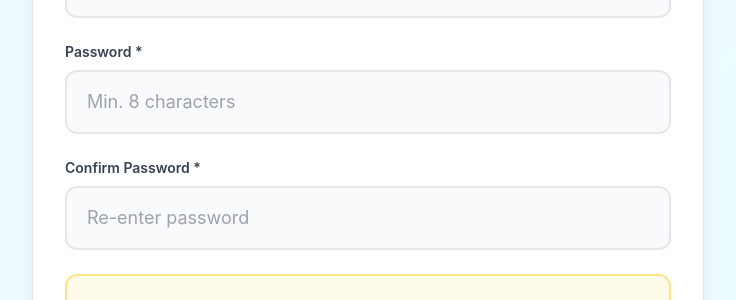
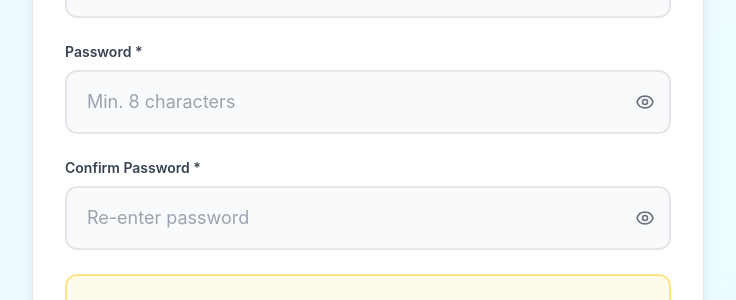
Before and after one commit to cadaeB02/Gaga-MVP-Leads, a Next.js app: page /contractor/join in a window 1280 px wide. Shown: the part 743-1043 px from the top of the page, without its empty margins (272-1008 px from the left). Built offline with nearby package versions, Linux system fonts and the light colour scheme; no server answers.

Commit message:
Add password visibility toggles to all login and signup forms

```diff
--- a/app/contractor/join/page.tsx
+++ b/app/contractor/join/page.tsx
@@ -21,6 +21,8 @@
     const [error, setError] = useState('');
     const [success, setSuccess] = useState(false);
     const [fieldErrors, setFieldErrors] = useState<Record<string, string>>({});
+    const [showPassword, setShowPassword] = useState(false);
+    const [showConfirmPassword, setShowConfirmPassword] = useState(false);
 
     const handleChange = (e: React.ChangeEvent<HTMLInputElement>) => {
         const { name, value, type, checked } = e.target;
@@ -311,16 +313,35 @@
                             <label className="block text-sm font-semibold text-gray-700 mb-2">
                                 Password *
                             </label>
+                            <div className="relative">
                                 <input
-                                type="password"
+                                    type={showPassword ? "text" : "password"}
                                     name="password"
                                     value={formData.password}
                                     onChange={handleChange}
                                     placeholder="Min. 8 characters"
-                                className={`w-full px-5 py-4 text-lg bg-gray-50 border-2 rounded-xl text-gray-900 placeholder-gray-400 focus:outline-none focus:bg-white transition-all ${fieldErrors.password ? 'border-red-500 focus:border-red-600' : 'border-gray-200 focus:border-cyan-600'
+                                    className={`w-full px-5 py-4 pr-12 text-lg bg-gray-50 border-2 rounded-xl text-gray-900 placeholder-gray-400 focus:outline-none focus:bg-white transition-all ${fieldErrors.password ? 'border-red-500 focus:border-red-600' : 'border-gray-200 focus:border-cyan-600'
                                         }`}
                                     disabled={isSubmitting}
                                 />
+                                <button
+                                    type="button"
+                                    onClick={() => setShowPassword(!showPassword)}
+                                    className="absolute right-4 top-1/2 -translate-y-1/2 text-gray-500 hover:text-gray-700 transition-colors"
+                                    tabIndex={-1}
+                                >
+                                    {showPassword ? (
+                                        <svg className="w-5 h-5" fill="none" stroke="currentColor" viewBox="0 0 24 24">
+                                            <path strokeLinecap="round" strokeLinejoin="round" strokeWidth={2} d="M13.875 18.825A10.05 10.05 0 0112 19c-4.478 0-8.268-2.943-9.543-7a9.97 9.97 0 011.563-3.029m5.858.908a3 3 0 114.243 4.243M9.878 9.878l4.242 4.242M9.88 9.88l-3.29-3.29m7.532 7.532l3.29 3.29M3 3l3.59 3.59m0 0A9.953 9.953 0 0112 5c4.478 0 8.268 2.943 9.543 7a10.025 10.025 0 01-4.132 5.411m0 0L21 21" />
+                                        </svg>
+                                    ) : (
+                                        <svg className="w-5 h-5" fill="none" stroke="currentColor" viewBox="0 0 24 24">
+                                            <path strokeLinecap="round" strokeLinejoin="round" strokeWidth={2} d="M15 12a3 3 0 11-6 0 3 3 0 016 0z" />
+                                            <path strokeLinecap="round" strokeLinejoin="round" strokeWidth={2} d="M2.458 12C3.732 7.943 7.523 5 12 5c4.478 0 8.268 2.943 9.542 7-1.274 4.057-5.064 7-9.542 7-4.477 0-8.268-2.943-9.542-7z" />
+                                        </svg>
+                                    )}
+                                </button>
+                            </div>
                             {fieldErrors.password && (
                                 <p className="text-red-600 text-sm mt-1">{fieldErrors.password}</p>
                             )}
@@ -331,16 +352,35 @@
                             <label className="block text-sm font-semibold text-gray-700 mb-2">
                                 Confirm Password *
                             </label>
+                            <div className="relative">
                                 <input
-                                type="password"
+                                    type={showConfirmPassword ? "text" : "password"}
                                     name="confirmPassword"
                                     value={formData.confirmPassword}
                                     onChange={handleChange}
                                     placeholder="Re-enter password"
-                                className={`w-full px-5 py-4 text-lg bg-gray-50 border-2 rounded-xl text-gray-900 placeholder-gray-400 focus:outline-none focus:bg-white transition-all ${fieldErrors.confirmPassword ? 'border-red-500 focus:border-red-600' : 'border-gray-200 focus:border-cyan-600'
+                                    className={`w-full px-5 py-4 pr-12 text-lg bg-gray-50 border-2 rounded-xl text-gray-900 placeholder-gray-400 focus:outline-none focus:bg-white transition-all ${fieldErrors.confirmPassword ? 'border-red-500 focus:border-red-600' : 'border-gray-200 focus:border-cyan-600'
                                         }`}
                                     disabled={isSubmitting}
                                 />
+                                <button
+                                    type="button"
+                                    onClick={() => setShowConfirmPassword(!showConfirmPassword)}
+                                    className="absolute right-4 top-1/2 -translate-y-1/2 text-gray-500 hover:text-gray-700 transition-colors"
+                                    tabIndex={-1}
+                                >
+                                    {showConfirmPassword ? (
+                                        <svg className="w-5 h-5" fill="none" stroke="currentColor" viewBox="0 0 24 24">
+                                            <path strokeLinecap="round" strokeLinejoin="round" strokeWidth={2} d="M13.875 18.825A10.05 10.05 0 0112 19c-4.478 0-8.268-2.943-9.543-7a9.97 9.97 0 011.563-3.029m5.858.908a3 3 0 114.243 4.243M9.878 9.878l4.242 4.242M9.88 9.88l-3.29-3.29m7.532 7.532l3.29 3.29M3 3l3.59 3.59m0 0A9.953 9.953 0 0112 5c4.478 0 8.268 2.943 9.543 7a10.025 10.025 0 01-4.132 5.411m0 0L21 21" />
+                                        </svg>
+                                    ) : (
+                                        <svg className="w-5 h-5" fill="none" stroke="currentColor" viewBox="0 0 24 24">
+                                            <path strokeLinecap="round" strokeLinejoin="round" strokeWidth={2} d="M15 12a3 3 0 11-6 0 3 3 0 016 0z" />
+                                            <path strokeLinecap="round" strokeLinejoin="round" strokeWidth={2} d="M2.458 12C3.732 7.943 7.523 5 12 5c4.478 0 8.268 2.943 9.542 7-1.274 4.057-5.064 7-9.542 7-4.477 0-8.268-2.943-9.542-7z" />
+                                        </svg>
+                                    )}
+                                </button>
+                            </div>
                             {fieldErrors.confirmPassword && (
                                 <p className="text-red-600 text-sm mt-1">{fieldErrors.confirmPassword}</p>
                             )}
--- a/app/login/page.tsx
+++ b/app/login/page.tsx
@@ -10,6 +10,7 @@
     const [password, setPassword] = useState('');
     const [isLoading, setIsLoading] = useState(false);
     const [error, setError] = useState('');
+    const [showPassword, setShowPassword] = useState(false);
     const [showForgotPassword, setShowForgotPassword] = useState(false);
     const [forgotEmail, setForgotEmail] = useState('');
     const [forgotSuccess, setForgotSuccess] = useState(false);
@@ -199,14 +200,33 @@
                                             Forgot password?
                                         </button>
                                     </div>
+                                    <div className="relative">
                                         <input
-                                        type="password"
+                                            type={showPassword ? "text" : "password"}
                                             value={password}
                                             onChange={(e) => setPassword(e.target.value)}
                                             required
-                                        className="w-full px-4 py-3 border border-gray-300 rounded-lg focus:outline-none focus:ring-2 focus:ring-cyan-600 focus:border-transparent"
+                                            className="w-full px-4 py-3 pr-12 border border-gray-300 rounded-lg focus:outline-none focus:ring-2 focus:ring-cyan-600 focus:border-transparent"
                                             placeholder="••••••••"
                                         />
+                                        <button
+                                            type="button"
+                                            onClick={() => setShowPassword(!showPassword)}
+                                            className="absolute right-3 top-1/2 -translate-y-1/2 text-gray-500 hover:text-gray-700 transition-colors"
+                                            tabIndex={-1}
+                                        >
+                                            {showPassword ? (
+                                                <svg className="w-5 h-5" fill="none" stroke="currentColor" viewBox="0 0 24 24">
+                                                    <path strokeLinecap="round" strokeLinejoin="round" strokeWidth={2} d="M13.875 18.825A10.05 10.05 0 0112 19c-4.478 0-8.268-2.943-9.543-7a9.97 9.97 0 011.563-3.029m5.858.908a3 3 0 114.243 4.243M9.878 9.878l4.242 4.242M9.88 9.88l-3.29-3.29m7.532 7.532l3.29 3.29M3 3l3.59 3.59m0 0A9.953 9.953 0 0112 5c4.478 0 8.268 2.943 9.543 7a10.025 10.025 0 01-4.132 5.411m0 0L21 21" />
+                                                </svg>
+                                            ) : (
+                                                <svg className="w-5 h-5" fill="none" stroke="currentColor" viewBox="0 0 24 24">
+                                                    <path strokeLinecap="round" strokeLinejoin="round" strokeWidth={2} d="M15 12a3 3 0 11-6 0 3 3 0 016 0z" />
+                                                    <path strokeLinecap="round" strokeLinejoin="round" strokeWidth={2} d="M2.458 12C3.732 7.943 7.523 5 12 5c4.478 0 8.268 2.943 9.542 7-1.274 4.057-5.064 7-9.542 7-4.477 0-8.268-2.943-9.542-7z" />
+                                                </svg>
+                                            )}
+                                        </button>
+                                    </div>
                                 </div>
 
                                 <button
--- a/app/requester/login/page.tsx
+++ b/app/requester/login/page.tsx
@@ -10,6 +10,7 @@
     const [password, setPassword] = useState('');
     const [isLoading, setIsLoading] = useState(false);
     const [error, setError] = useState('');
+    const [showPassword, setShowPassword] = useState(false);
 
     const handleLogin = async (e: React.FormEvent) => {
         e.preventDefault();
@@ -98,14 +99,33 @@
                         <label className="block text-sm font-semibold text-gray-700 mb-2">
                             Password
                         </label>
+                        <div className="relative">
                             <input
-                            type="password"
+                                type={showPassword ? "text" : "password"}
                                 value={password}
                                 onChange={(e) => setPassword(e.target.value)}
-                            className="w-full px-4 py-3 bg-gray-50 border-2 border-gray-200 rounded-xl text-gray-900 placeholder-gray-400 focus:outline-none focus:border-cyan-600 transition-all"
+                                className="w-full px-4 py-3 pr-12 bg-gray-50 border-2 border-gray-200 rounded-xl text-gray-900 placeholder-gray-400 focus:outline-none focus:border-cyan-600 transition-all"
                                 placeholder="••••••••"
                                 required
                             />
+                            <button
+                                type="button"
+                                onClick={() => setShowPassword(!showPassword)}
+                                className="absolute right-3 top-1/2 -translate-y-1/2 text-gray-500 hover:text-gray-700 transition-colors"
+                                tabIndex={-1}
+                            >
+                                {showPassword ? (
+                                    <svg className="w-5 h-5" fill="none" stroke="currentColor" viewBox="0 0 24 24">
+                                        <path strokeLinecap="round" strokeLinejoin="round" strokeWidth={2} d="M13.875 18.825A10.05 10.05 0 0112 19c-4.478 0-8.268-2.943-9.543-7a9.97 9.97 0 011.563-3.029m5.858.908a3 3 0 114.243 4.243M9.878 9.878l4.242 4.242M9.88 9.88l-3.29-3.29m7.532 7.532l3.29 3.29M3 3l3.59 3.59m0 0A9.953 9.953 0 0112 5c4.478 0 8.268 2.943 9.543 7a10.025 10.025 0 01-4.132 5.411m0 0L21 21" />
+                                    </svg>
+                                ) : (
+                                    <svg className="w-5 h-5" fill="none" stroke="currentColor" viewBox="0 0 24 24">
+                                        <path strokeLinecap="round" strokeLinejoin="round" strokeWidth={2} d="M15 12a3 3 0 11-6 0 3 3 0 016 0z" />
+                                        <path strokeLinecap="round" strokeLinejoin="round" strokeWidth={2} d="M2.458 12C3.732 7.943 7.523 5 12 5c4.478 0 8.268 2.943 9.542 7-1.274 4.057-5.064 7-9.542 7-4.477 0-8.268-2.943-9.542-7z" />
+                                    </svg>
+                                )}
+                            </button>
+                        </div>
                     </div>
 
                     {error && (
```
Lines whose indentation alone changed are shown as unchanged.
